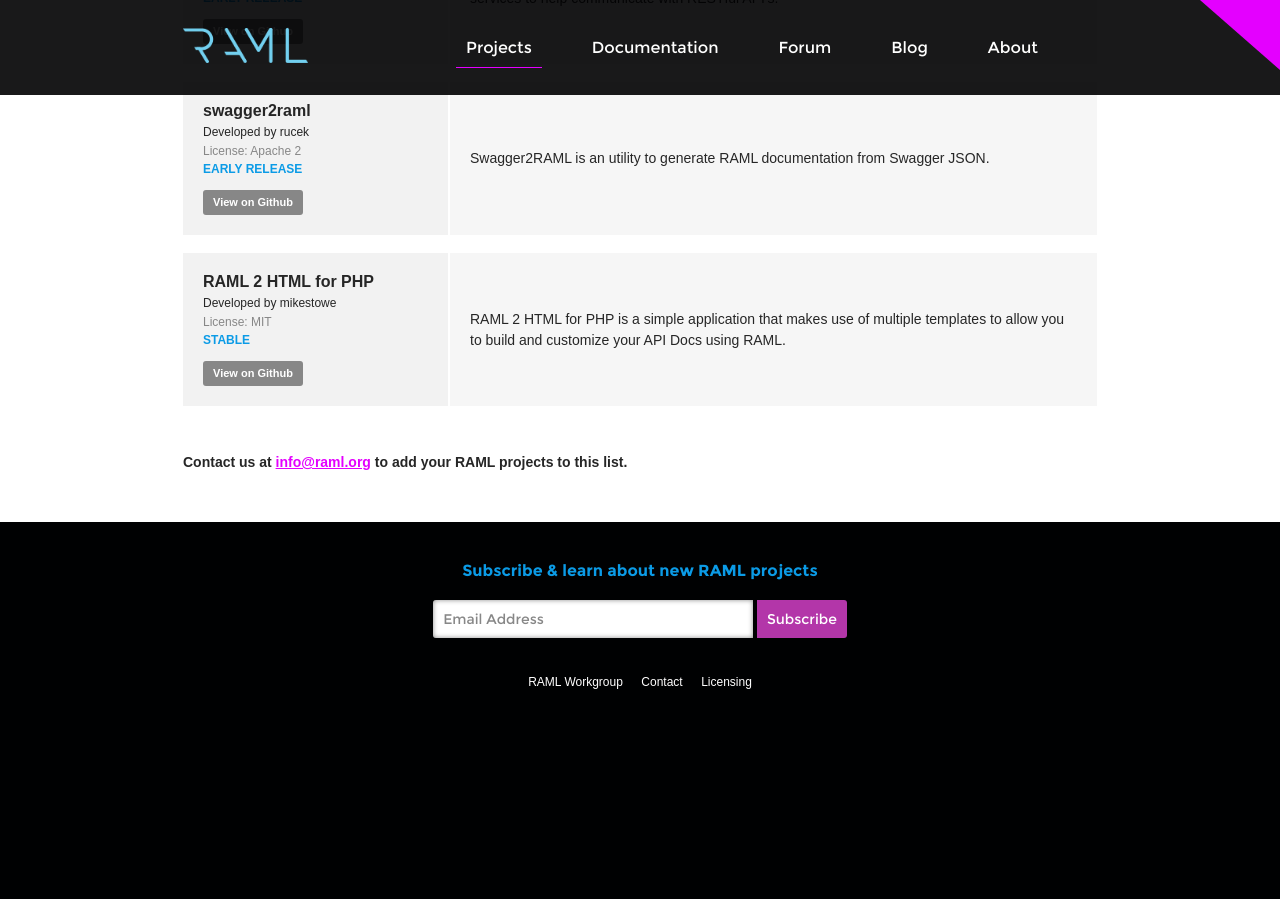
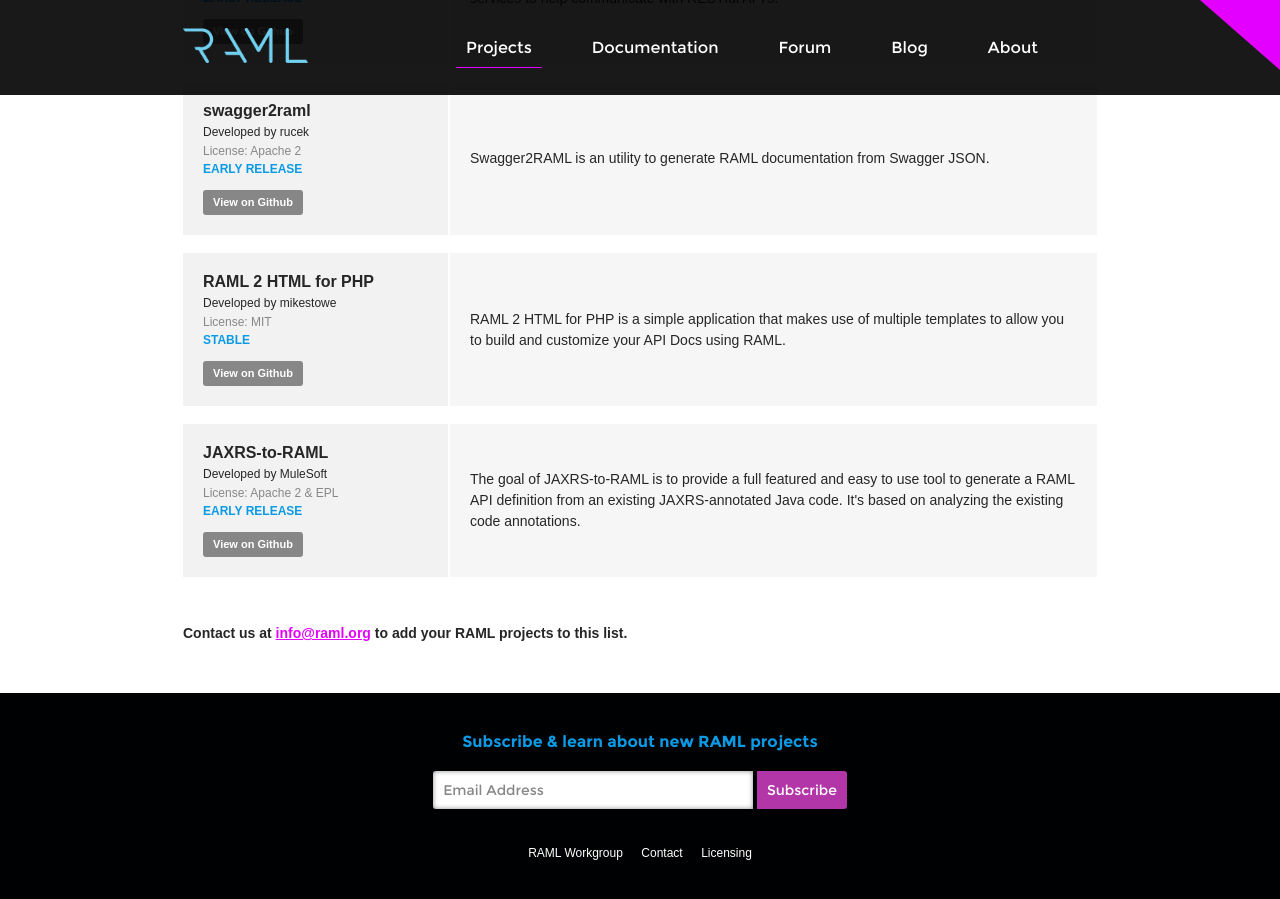
Before and after one commit to raml-org/raml-spec, a Jekyll site: the page built from projects.html, in a window 1280 px wide and 900 px high, scrolled down 3503 px. Built offline with Jekyll 4.4.1, drawn with Linux system fonts in a browser that asks for light colours; nearby versions of some CDN libraries; some web fonts are replaced; before the commit the page ends 4232 px from its top, so only the background shows below that.

Commit message:
Added JAXRS-to-RAML to the projects list

```diff
--- a/about.html
+++ b/about.html
@@ -141,7 +141,6 @@
                                 <p>SOA Software</p>
                                 <div class="bio-social">
                                     <a class="symbol" href="http://www.linkedin.com/pub/tony-gullotta/0/15a/b23" target="_blank">circlelinkedin</a>
-                                    <!--<a class="symbol" href="https://twitter.com/kinlane" target="_blank">circletwitterbird</a>-->
                                 </div>
                             </div>
                         </li>
--- a/projects.html
+++ b/projects.html
@@ -322,6 +322,20 @@
                       <p>RAML 2 HTML for PHP is a simple application that makes use of multiple templates to allow you to build and customize your API Docs using RAML.</p>
                     </div>
                   </li>
+                  <li>
+                    <div class="project-title">
+                      <div class="icon"></div>
+                      <h3>JAXRS-to-RAML</h3>
+                      <h4>Developed by MuleSoft</h4>
+                      <h4><i>License: Apache 2 & EPL</i></h4>
+                      <p>Early Release</p>
+                      <a href="https://github.com/mulesoft/jaxrs-to-raml/" class="project-github" target="_blank">View on Github</a>
+                    </div>
+                    <div class="project-description">
+                      <p>The goal of JAXRS-to-RAML is to provide a full featured and easy to use tool to generate a RAML API definition from an existing JAXRS-annotated Java code.
+                         It's based on analyzing the existing code annotations.</p>
+                    </div>
+                  </li>
                   <li class="projects-add">
                     <h3>Contact us at <a href="mailto:info@raml.org">info@raml.org</a> to add your RAML projects to this list.</h3>
                   </li>
```
